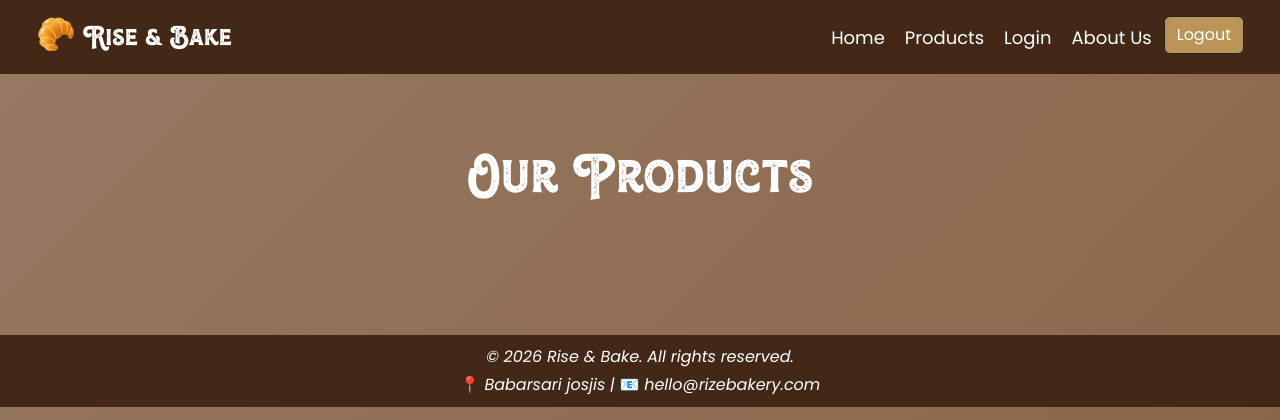
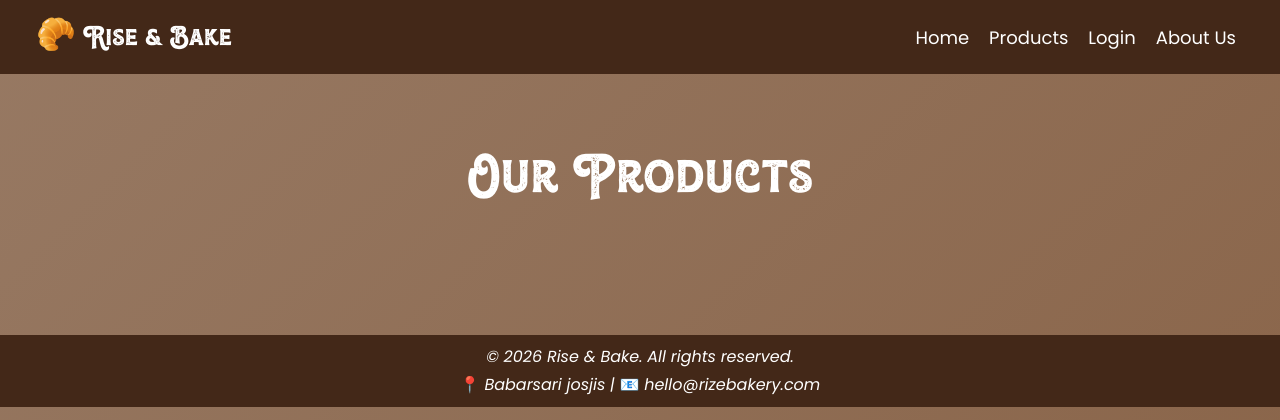
Before and after one commit to hhhreza/Rise-Bake, a PHP site: page /list_produk.php in a window 1280 px wide. Shown: the top 420 px of the page. Run offline with PHP 8.4, Linux system fonts and the light colour scheme; data that the repository does not hold is empty.

Commit message:
Upodate navbar

```diff
--- a/projek/list_produk.php
+++ b/projek/list_produk.php
@@ -26,26 +26,30 @@ $result = mysqli_query($koneksi, $query);
                 <div class="collapse navbar-collapse" id="navbarNav">
                     <ul class="navbar-nav ms-auto me-4 gap-1">
                         <li class="nav-item">
-                            <a class="nav-link" href="index.php">Home</a>
+                            <a class="nav-link active" aria-current="page" href="index.php">Home</a>
                         </li>
                         <li class="nav-item">
-                            <a class="nav-link active" aria-current="page" href="list_produk.php">Products</a>
+                            <a class="nav-link" href="list_produk.php">Products</a>
                         </li>
                         <?php
                         if (!isset($_SESSION['email'])) { ?>
                             <li class="nav-item">
-                                <a class="nav-link" href="login.php">Login</a>
+                                <a class="nav-link active" aria-current="page" href="login.php">Login</a>
                             </li>
                         <?php }
                         ?>
                         <li class="nav-item">
                             <a class="nav-link" href="about_us.php">About Us</a>
                         </li>
-                        <div class="logout-button ms-auto">
-                            <a href="logout.php">
-                                <button type="button" class="btn btn-dark logout">Logout</button>
-                            </a>
-                        </div>
+                        <?php
+                        if (isset($_SESSION['email'])) { ?>
+                            <li class="logout-button nav-item ms-auto">
+                                <a href="logout.php">
+                                    <button type="button" class="btn btn-dark logout">Logout</button>
+                                </a>
+                            </li>
+                        <?php }
+                        ?>
                     </ul>
                 </div>
             </div>
```
